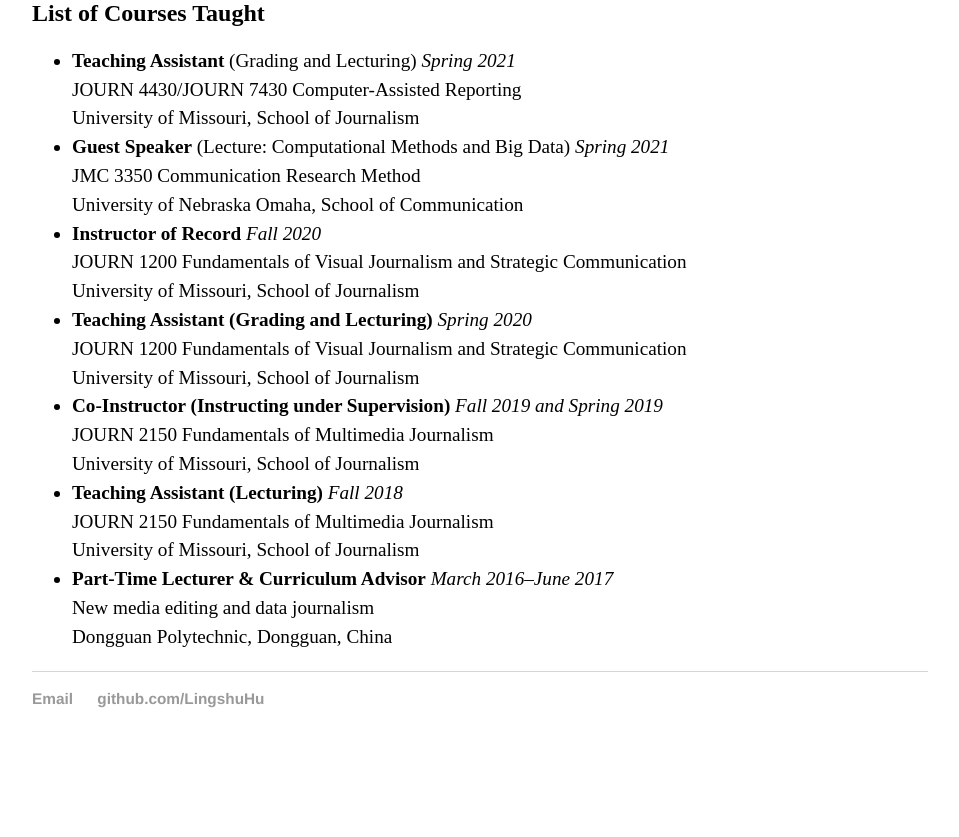
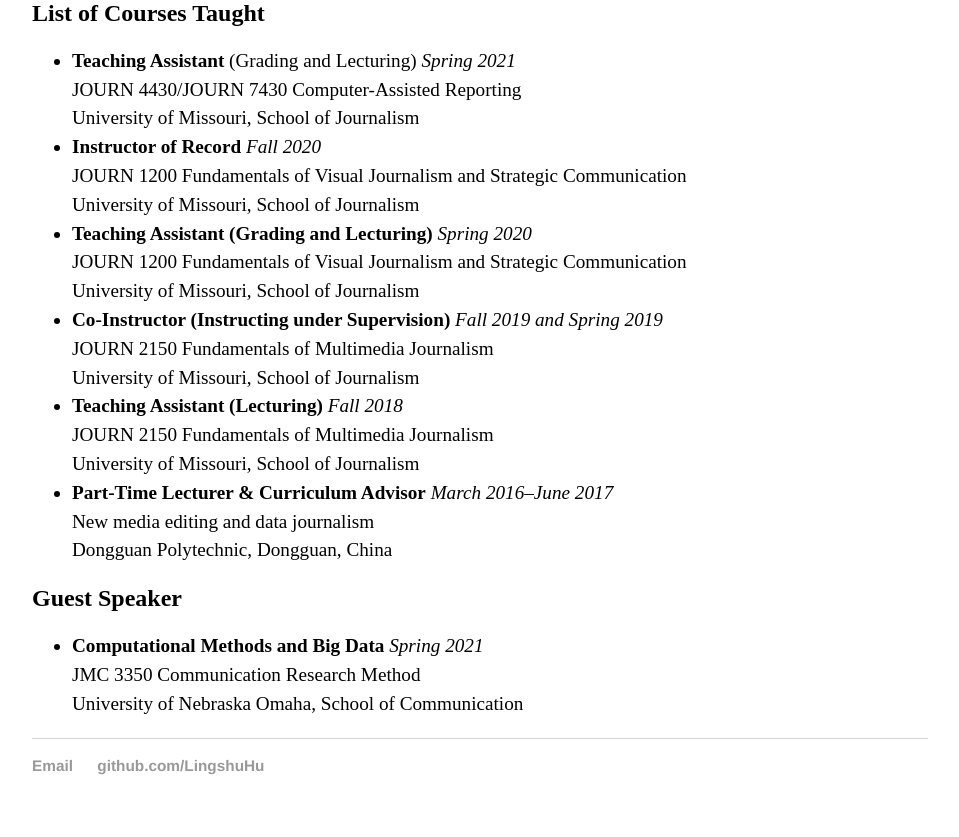
Before and after one commit to LingshuHu/lingshuhu.github.io, a Jekyll site: the page built from teaching/index.html, in a window 1280 px wide. Shown: the part 720-1557 px from the top of the page, without its empty margins (160-1119 px from the left). Built offline with Jekyll 4.4.1, drawn with Linux system fonts in a browser that asks for light colours; before the commit the page ends 1490 px from its top, so only the background shows below that; some of the changed lines change nothing that is shown.

Commit message:
Update index.html

```diff
--- a/teaching/index.html
+++ b/teaching/index.html
@@ -13,10 +13,6 @@
 			<li><b>Teaching Assistant</b> (Grading and Lecturing) <em>Spring 2021</em><br>
 				JOURN 4430/JOURN 7430 Computer-Assisted Reporting<br>
 				University of Missouri, School of Journalism
-			</li>
-			<li><b>Guest Speaker</b> (Lecture: Computational Methods and Big Data) <em>Spring 2021</em><br>
-				JMC 3350 Communication Research Method<br>
-				University of Nebraska Omaha, School of Communication
 			</li>
 			<li><b>Instructor of Record</b> <em>Fall 2020</em><br>
 				JOURN 1200 Fundamentals of Visual Journalism and Strategic Communication<br>
@@ -39,5 +35,12 @@
 				Dongguan Polytechnic, Dongguan, China
 			</li>
 		</ul>
+		<h2>Guest Speaker</h2>
+		<ul>
+			<li><b>Computational Methods and Big Data</b> <em>Spring 2021</em><br>
+				JMC 3350 Communication Research Method<br>
+				University of Nebraska Omaha, School of Communication
+			</li>
+		</ul>
 
   	</div><!-- /.blurb -->
```
